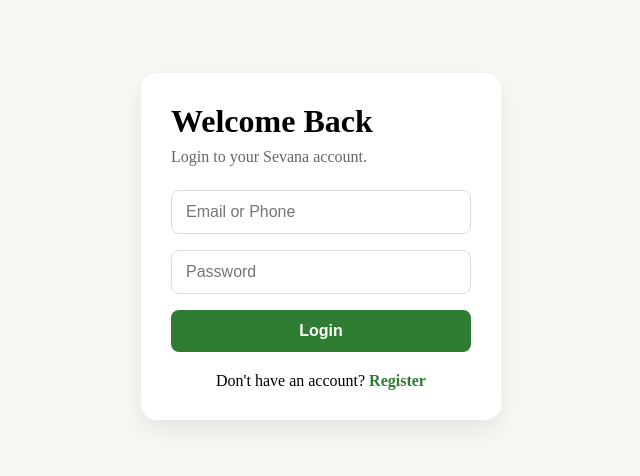
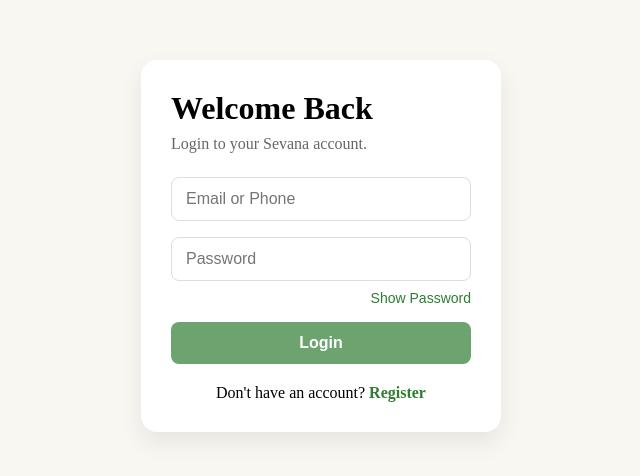
Before and after one commit to chandraprakashmishra18/sevana, a React (Vite) app in the folder sevana-files/: page / in a window 1280 px wide. Shown: the part 154-630 px from the top of the page, without its empty margins (319-959 px from the left). Built offline with nearby package versions, Linux system fonts and the light colour scheme; no server answers.

Commit message:
disable password toggle during login loading

```diff
--- a/sevana-files/src/Screens/Auth/LoginScreen.jsx
+++ b/sevana-files/src/Screens/Auth/LoginScreen.jsx
@@ -9,6 +9,8 @@
 
   const [loading, setLoading] = useState(false);
   const [error, setError] = useState("");
+
+  const [showPassword, setShowPassword] = useState(false);
 
   const handleLogin = async (e) => {
     e.preventDefault();
@@ -25,7 +27,7 @@
       setError(
         err?.response?.data?.message ||
           err?.message ||
-          "Unable to login. Please try again."
+          "Unable to login. Please try again.",
       );
     } finally {
       setLoading(false);
@@ -77,7 +79,7 @@
         />
 
         <input
-          type="password"
+          type={showPassword ? "text" : "password"}
           placeholder="Password"
           autoComplete="current-password"
           value={password}
@@ -86,6 +88,30 @@
           required
           style={inputStyle}
         />
+
+        <div
+          style={{
+            marginTop: -8,
+            marginBottom: 15,
+            textAlign: "right",
+          }}
+        >
+          <button
+            type="button"
+            disabled={loading}
+            onClick={() => setShowPassword((prev) => !prev)}
+            style={{
+              background: "none",
+              border: "none",
+              color: loading ? "#999" : "#2E7D32",
+              cursor: loading ? "not-allowed" : "pointer",
+              fontSize: 14,
+              padding: 0,
+            }}
+          >
+            {showPassword ? "Hide Password" : "Show Password"}
+          </button>
+        </div>
 
         {error && (
           <div
@@ -100,11 +126,15 @@
 
         <button
           type="submit"
-          disabled={loading}
+          disabled={loading || !identifier.trim() || !password}
           style={{
             ...buttonStyle,
-            opacity: loading ? 0.7 : 1,
-            cursor: loading ? "not-allowed" : "pointer",
+            opacity: loading || !identifier.trim() || !password ? 0.7 : 1,
+
+            cursor:
+              loading || !identifier.trim() || !password
+                ? "not-allowed"
+                : "pointer",
           }}
         >
           {loading ? "Logging in..." : "Login"}
```
